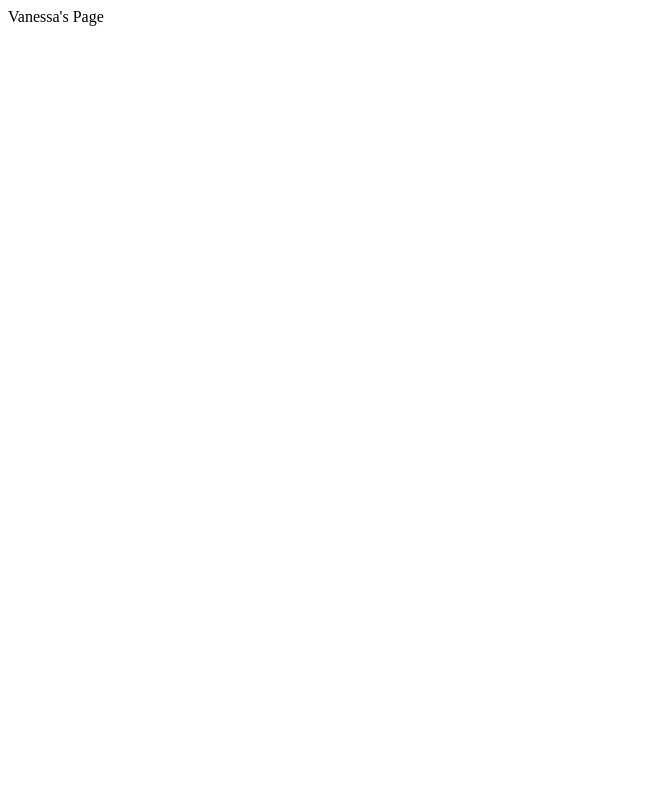
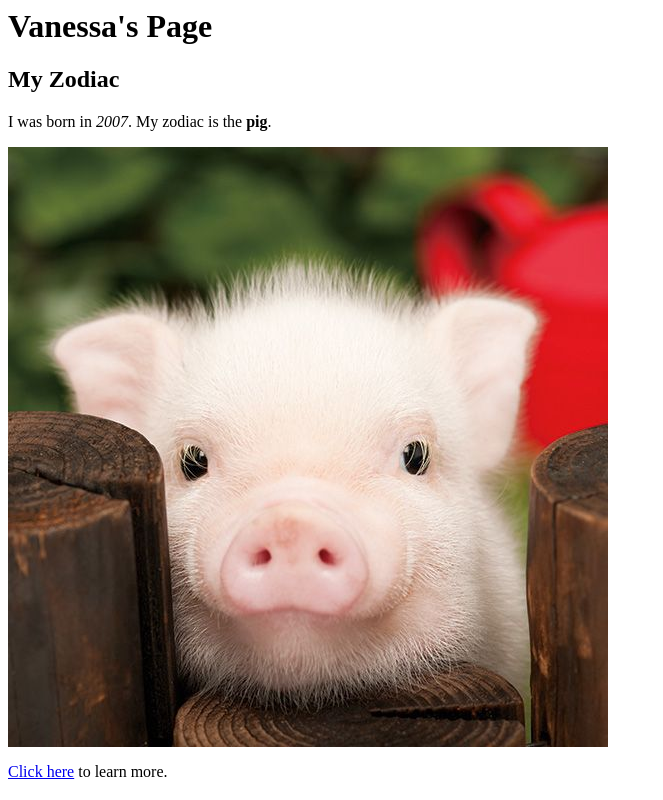
Before and after one commit to CornellGirlsWhoCode/vanessa.v.github.io, a plain HTML site: page index.html in a window 1280 px wide. Shown: the whole page, without its empty margins (0-663 px from the left). Drawn offline with Linux system fonts and the light colour scheme.

Commit message:
Update index.html

```diff
--- a/index.html
+++ b/index.html
@@ -4,6 +4,10 @@
     <meta charset="utf-8">
 </head>
   <body>
-    <p>Vanessa's Page</p>
-</body>
+    <h1>Vanessa's Page</h1>
+    <h2>My Zodiac</h2>
+    <p>I was born in <em>2007</em>. My zodiac is the <strong>pig</strong>.</p>
+    <img src="images/pig.jpg" alt="picture of a pig">
+    <p><a href="https://en.wikipedia.org/wiki/Chinese_zodiac"> Click here</a> to learn more.
+  </body>
 </html>
```
